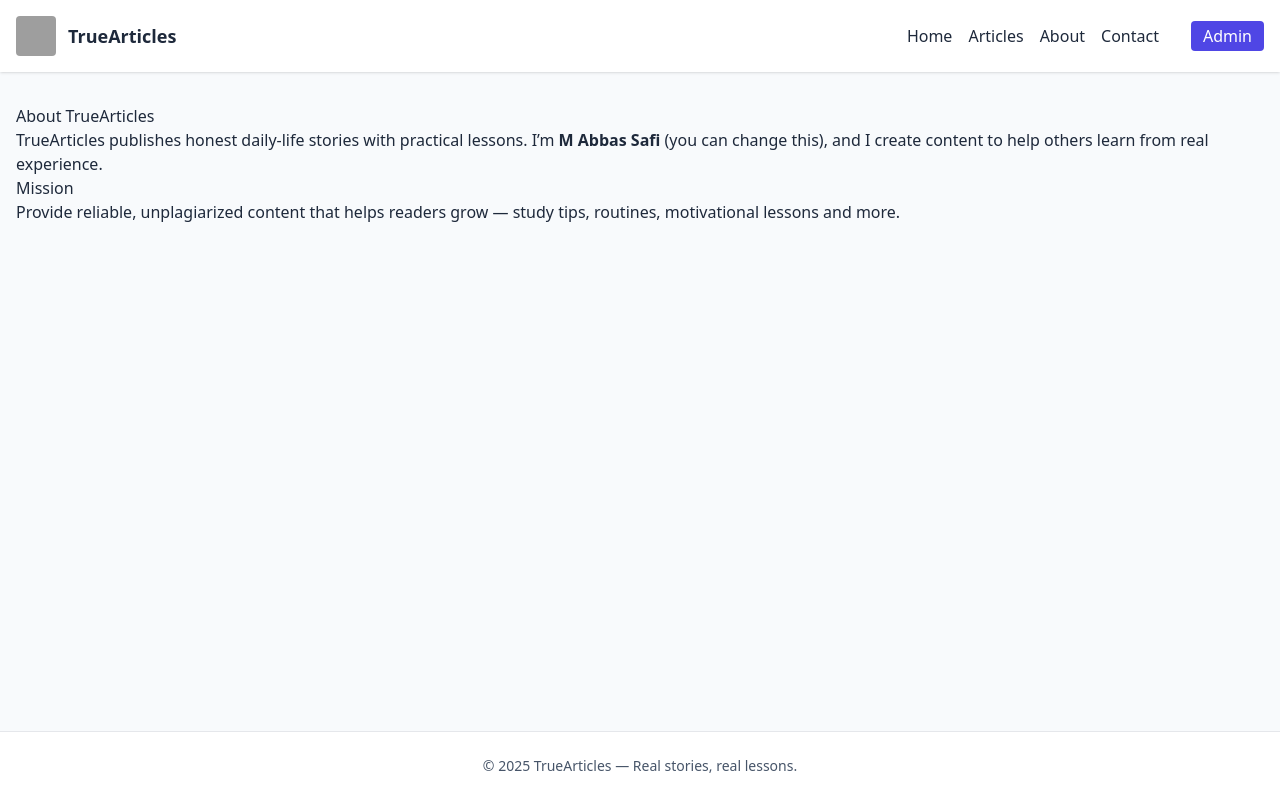
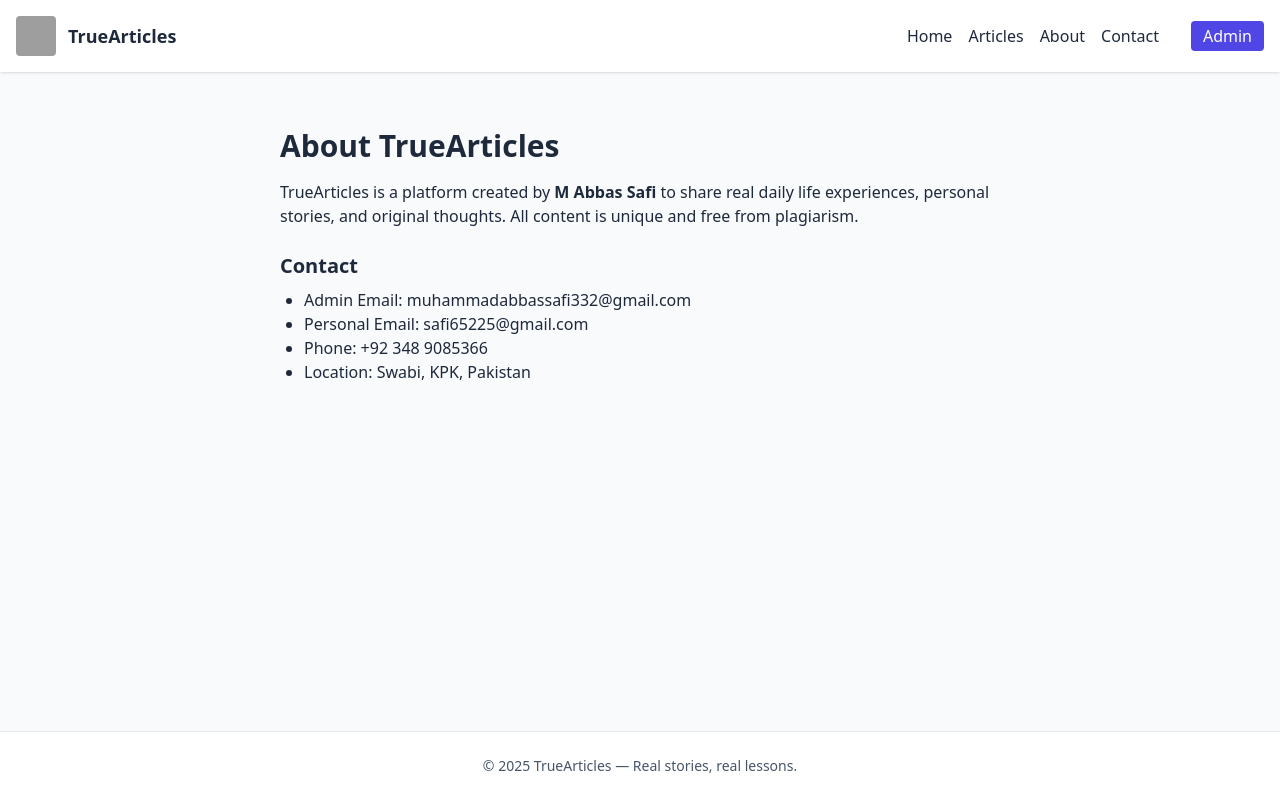
Before and after one commit to Safi649/TrueArticles, a Next.js app: page /about in a window 1280 px wide. Built offline with nearby package versions, Linux system fonts and the light colour scheme; grey boxes are pictures that could not be loaded.

Commit message:
Update about.js

```diff
--- a/pages/about.js
+++ b/pages/about.js
@@ -1,11 +1,20 @@
 // pages/about.js
 export default function About() {
   return (
-    <div className="prose max-w-none">
-      <h1>About TrueArticles</h1>
-      <p>TrueArticles publishes honest daily-life stories with practical lessons. I’m <strong>M Abbas Safi</strong> (you can change this), and I create content to help others learn from real experience.</p>
-      <h2>Mission</h2>
-      <p>Provide reliable, unplagiarized content that helps readers grow — study tips, routines, motivational lessons and more.</p>
+    <div className="max-w-3xl mx-auto p-6">
+      <h1 className="text-3xl font-bold mb-4">About TrueArticles</h1>
+      <p className="mb-4">
+        TrueArticles is a platform created by <strong>M Abbas Safi</strong> to
+        share real daily life experiences, personal stories, and original
+        thoughts. All content is unique and free from plagiarism.
+      </p>
+      <h2 className="text-xl font-semibold mt-6 mb-2">Contact</h2>
+      <ul className="list-disc ml-6">
+        <li>Admin Email: muhammadabbassafi332@gmail.com</li>
+        <li>Personal Email: safi65225@gmail.com</li>
+        <li>Phone: +92 348 9085366</li>
+        <li>Location: Swabi, KPK, Pakistan</li>
+      </ul>
     </div>
   );
 }
```
